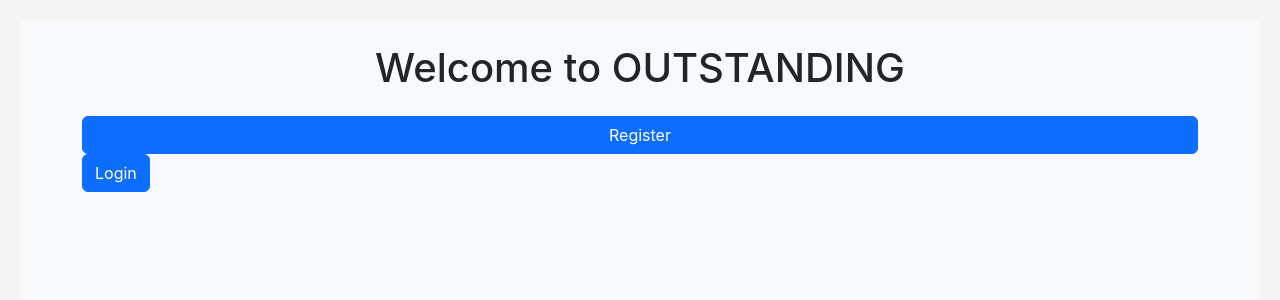
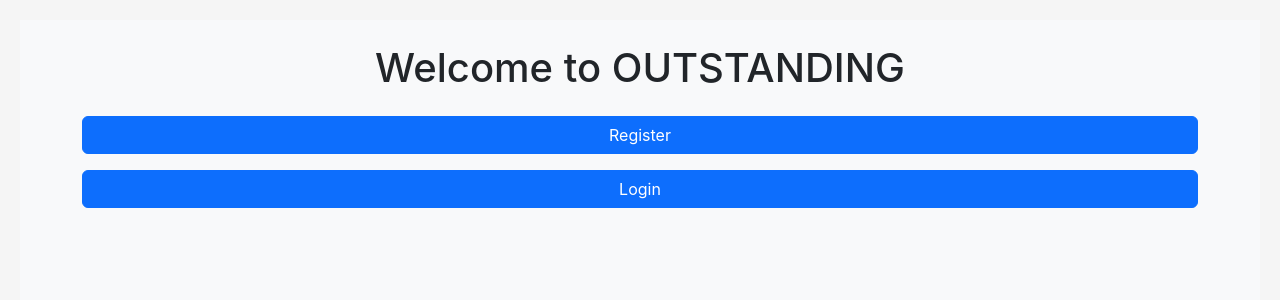
Before and after one commit to 2026-SENG302-team700/Outstanding, a SvelteKit app in the folder SENG302.App/: page / in a window 1280 px wide. Shown: the top 300 px of the page. Built offline with nearby package versions, Linux system fonts and the light colour scheme.

Commit message:
style: small change to login button to improve the look

```diff
--- a/SENG302.App/src/routes/+page.svelte
+++ b/SENG302.App/src/routes/+page.svelte
@@ -12,13 +12,13 @@
 <div class="container">
     <h1 class="text-center mb-4">Welcome to OUTSTANDING</h1>
     <button
-        class="btn btn-primary w-100"
+        class="btn btn-primary w-100 mb-3"
         on:click={() => goto(resolve("/register"))}
     >
         Register
     </button>
     <button
-        class="btn btn-primary mb-4"
+        class="btn btn-primary w-100"
         on:click={() => goto(resolve("/login"))}
     >
         Login
```
